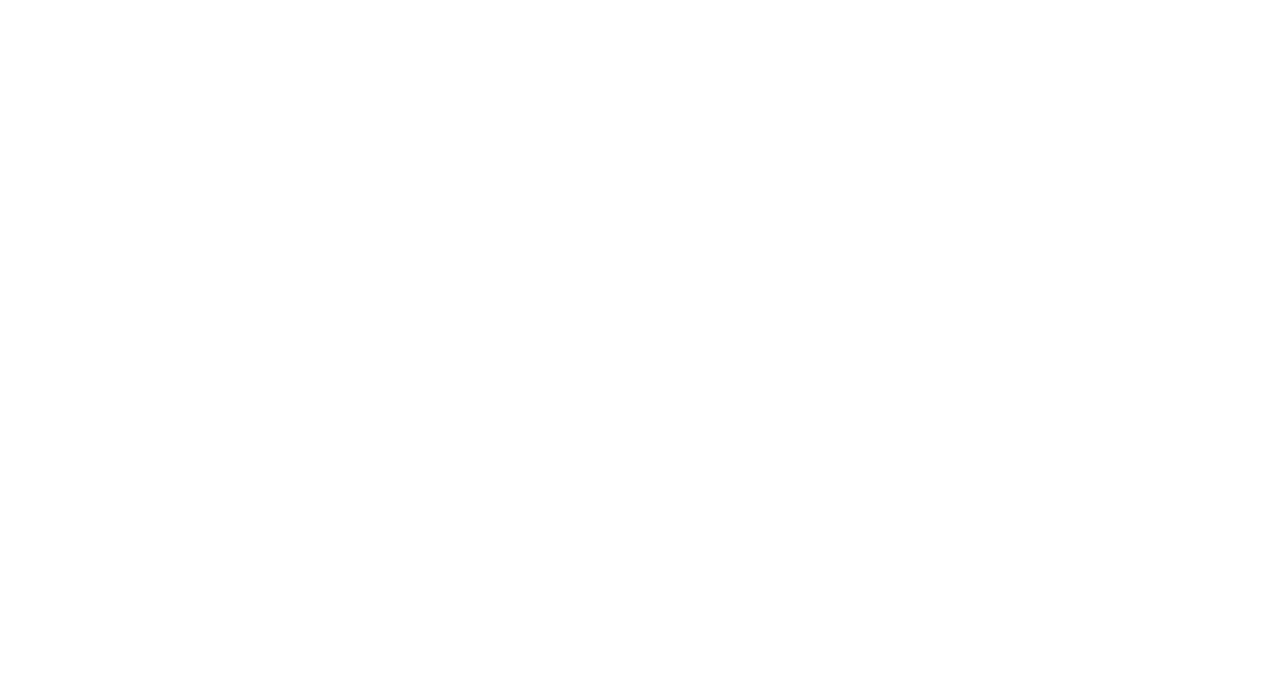
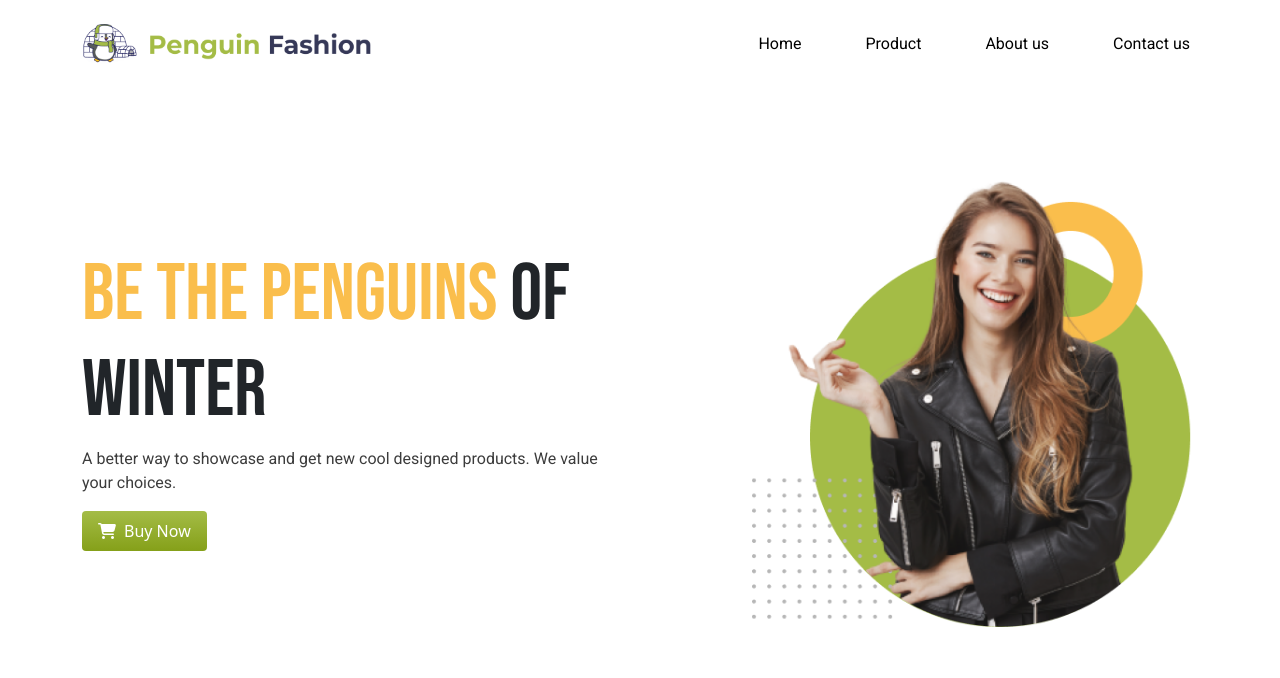
Before and after one commit to robinrakibul/penguin-fashion, a plain HTML site: page index.html in a window 1280 px wide. Drawn offline with Linux system fonts and the light colour scheme.

Commit message:
header and main section done

```diff
--- a/css/style.css
+++ b/css/style.css
@@ -0,0 +1,34 @@
+/* Fonts */
+@import url('https://fonts.googleapis.com/css2?family=Bebas+Neue&display=swap');
+@import url('https://fonts.googleapis.com/css2?family=Roboto:wght@300;400;500;700&display=swap');
+
+.main-section{
+    padding-top: 100px;
+}
+.section-title{
+    font-family: 'Bebas Neue',cursive;
+    font-size: 48px;
+    font-weight: 400;
+    color: #363958;
+}
+.nav_font{
+    font-family: 'Roboto', sans-serif;
+    font-size: 16px;
+    color: #3C3C3C;
+}
+.font-custom{
+    font-family: 'Bebas Neue',cursive;
+    font-size: 80px;
+}
+.btn{
+    background: linear-gradient(180deg, #A4BC46 0%, #85A019 100%);
+}
+
+.btn:hover{
+    background: linear-gradient(180deg, #505c23 0%, #47550d 100%);
+}
+
+/* Main Section CSS */
+.main-section-img img{
+    margin-left: 100px;
+}
--- a/index.html
+++ b/index.html
@@ -7,8 +7,57 @@
     <title>Penguin Fashion</title>
     <!-- Custom CSS -->
     <link rel="stylesheet" href="css/style.css">
+    <!-- Bootstrap 5 -->
+    <link rel="stylesheet" href="css/bootstrap.min.css">
+    <!-- Fontawesome -->
+    <script src="https://kit.fontawesome.com/4f2981538c.js" crossorigin="anonymous"></script>
 </head>
 <body>
+<header>
+    <nav class="navbar navbar-expand-lg navbar-light d-flex justify-content-between container pt-4">
+        <div class="logo">
+            <a class="navbar-brand" href="#"><img src="resources/images/logo.png" height="39.27px" width="291.11px" alt=""></a>
+        </div>
+        <div class="nav_links">
+          <button class="navbar-toggler" type="button" data-bs-toggle="collapse" data-bs-target="#navbarSupportedContent" aria-controls="navbarSupportedContent" aria-expanded="false" aria-label="Toggle navigation">
+            <span class="navbar-toggler-icon"></span>
+          </button>
+          <div class="collapse navbar-collapse" id="navbarSupportedContent">
+            <ul class="navbar-nav me-auto mb-2 mb-lg-0 nav_font">
+              <li class="nav-item  pe-5">
+                <a class="nav-link active text-black" aria-current="page" href="#">Home</a>
+              </li>
+              <li class="nav-item  pe-5">
+                <a class="nav-link text-black" href="#">Product</a>
+              </li>
+              <li class="nav-item  pe-5">
+                <a class="nav-link text-black" href="#">About us</a>
+              </li>
+              <li class="nav-item">
+                <a class="nav-link text-black" href="#">Contact us</a>
+              </li>
+            </ul>
+          </div>
+        </div>
+      </nav>
+</header>
+<main>
+ <section class="main-section container pb-5">
+     <div class="row align-items-center">
+        <div class="col">
+            <h1 class="font-custom"><span style="color: #FABE4C;">Be the Penguins</span> of Winter</h1>
+            <p class="nav_font">A better way to showcase and get new cool designed products. We value your choices.</p>
+            <button class="border-0 text-white rounded btn pt-2 pb-2 ps-3 pe-3"><i class="fas fa-shopping-cart pe-2"></i>Buy Now</button>
+        </div>
+        <div class="col main-section-img">
+            <img class="main-section-image" src="resources/images/model.png" height="auto" width="440.72px" alt="">
+        </div>
+     </div>
+ </section>
+ <section class="product-section container">
 
+ </section>
+</main>
+<script src="js/bootstrap.bundle.min.js"></script>
 </body>
 </html>
```
